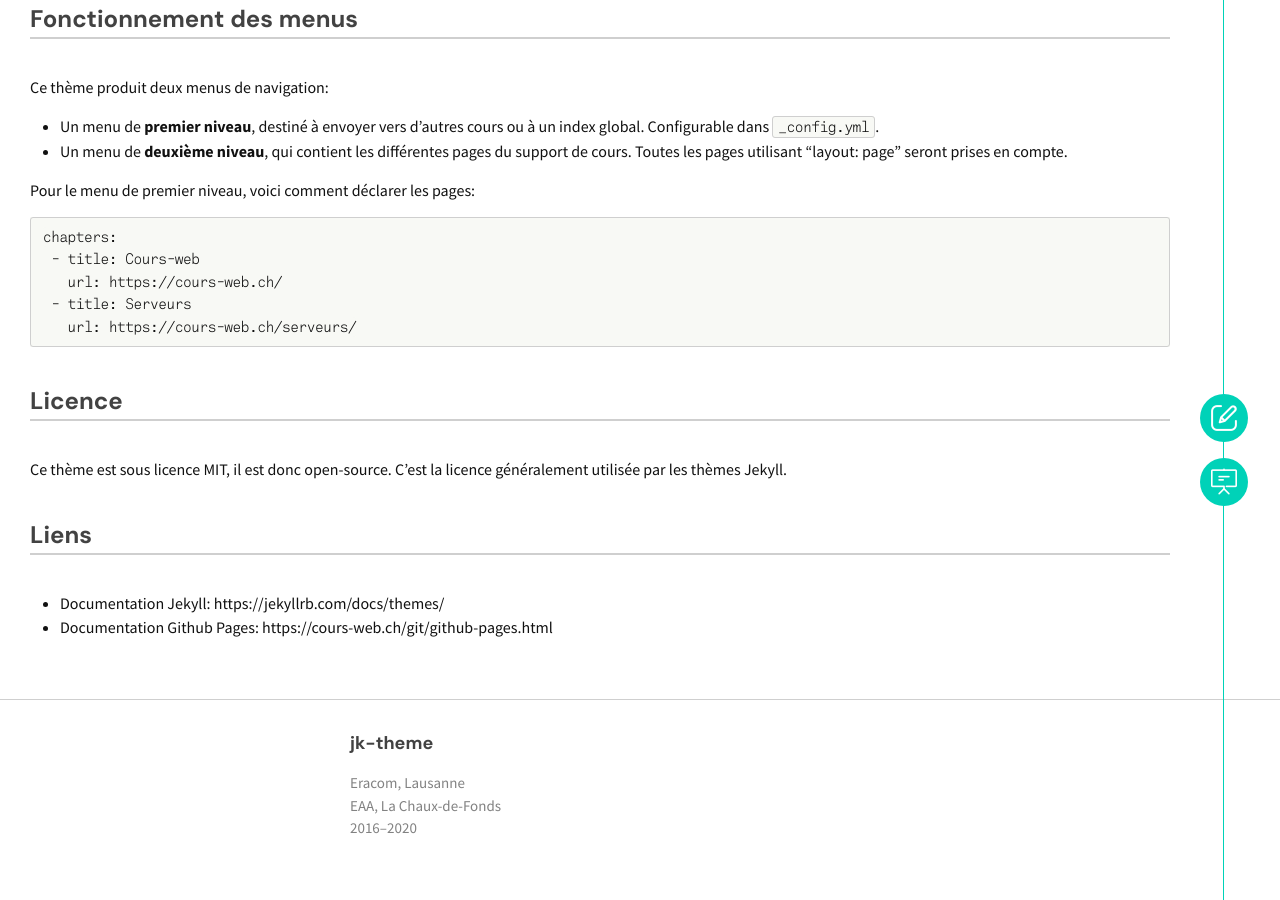
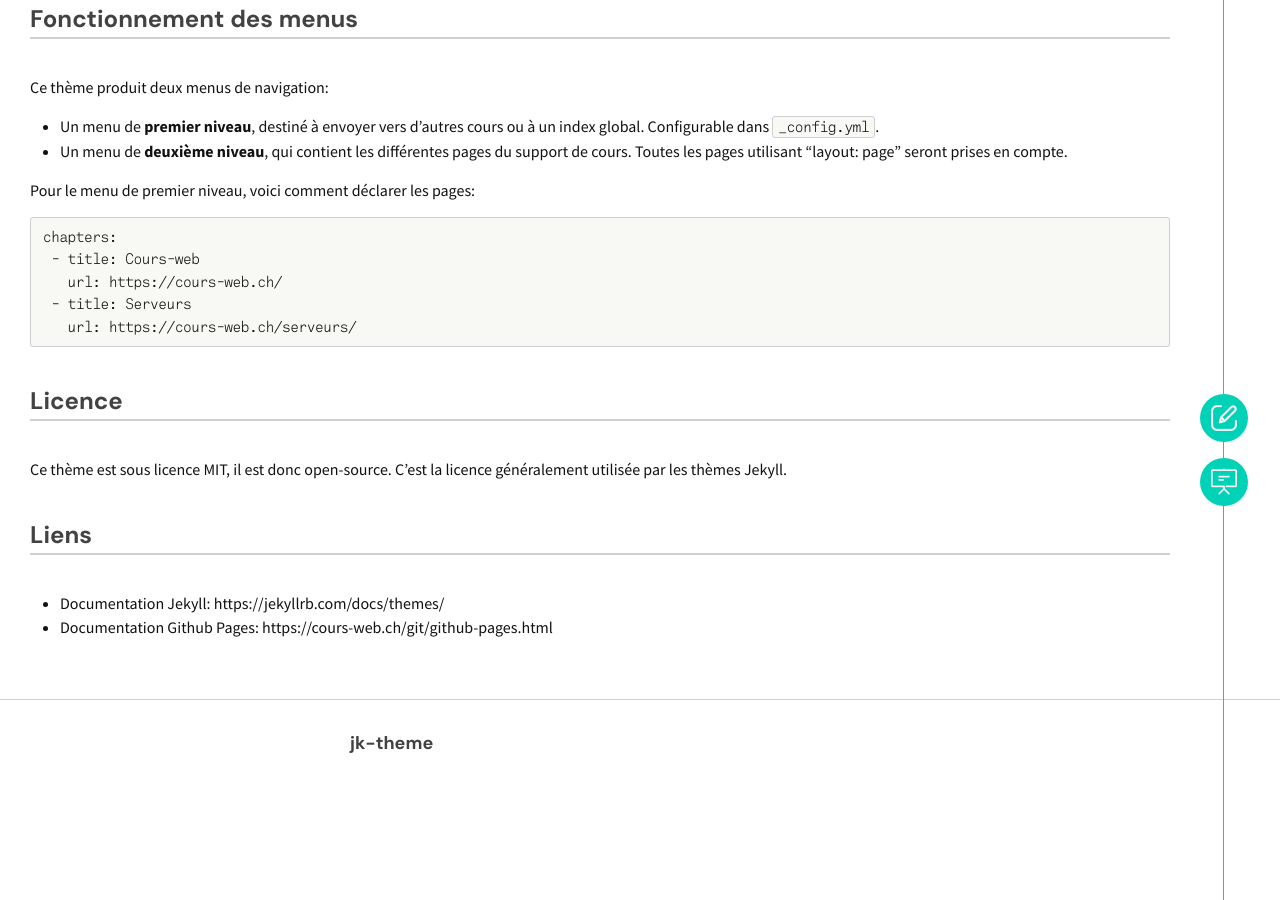
Before and after one commit to coursweb/jk-theme, a Jekyll site: the page built from README.md, in a window 1280 px wide and 900 px high, scrolled down 804 px. Built offline with Jekyll 4.4.1, drawn with Linux system fonts in a browser that asks for light colours; our own code applies the rules of GitHub Pages for plain Markdown files; after the commit the page ends 1621 px from its top, so only the background shows below that.

Commit message:
Allow full footer customisation via config.yml
Fixes issue #5

```diff
--- a/_includes/footer.html
+++ b/_includes/footer.html
@@ -6,34 +6,15 @@
 
     <div class="footer-col-wrapper">
       <div class="footer-col footer-col-1">
-        <ul class="contact-list">
-          <li>Eracom, Lausanne</li>
-          <li>EAA, La Chaux-de-Fonds</li>
-          <li>2016–2020</li>
-        </ul>
+        {{ site.footer_col_1 }}
       </div>
 
       <div class="footer-col footer-col-2">
-        <ul class="social-media-list">
-          {% if site.github_username %}
-          <li>
-            {% include icon-github.html username="coursweb" %}
-          </li>
-          {% endif %}
-
-          {% if site.twitter_username %}
-          <li>
-            {% include icon-twitter.html username=site.twitter_username %}
-          </li>
-          {% endif %}
-          <!-- <li>
-          	{% include icon-twitter.html username="wpgva" %}
-          </li> -->
-        </ul>
+        {{ site.footer_col_2 }}
       </div>
 
       <div class="footer-col footer-col-3">
-        <p>{{ site.description }}</p>
+        {{ site.footer_col_3 }}
       </div>
     </div>
 
```
